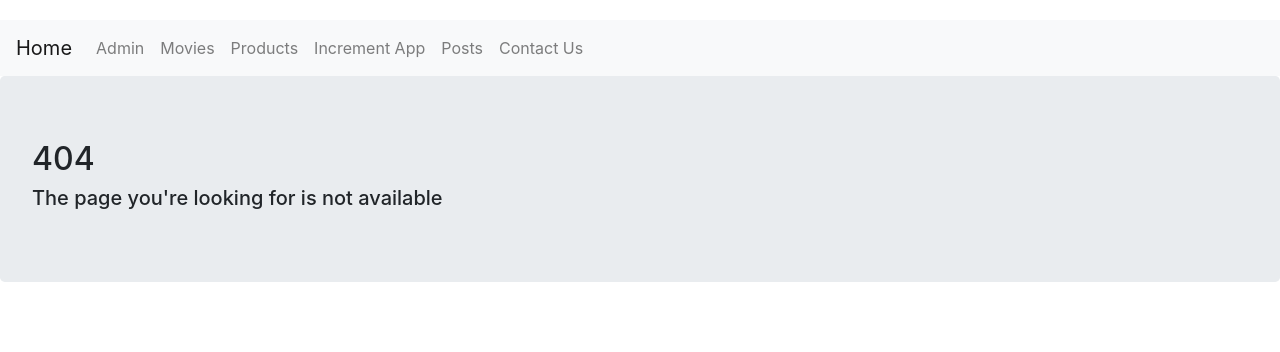
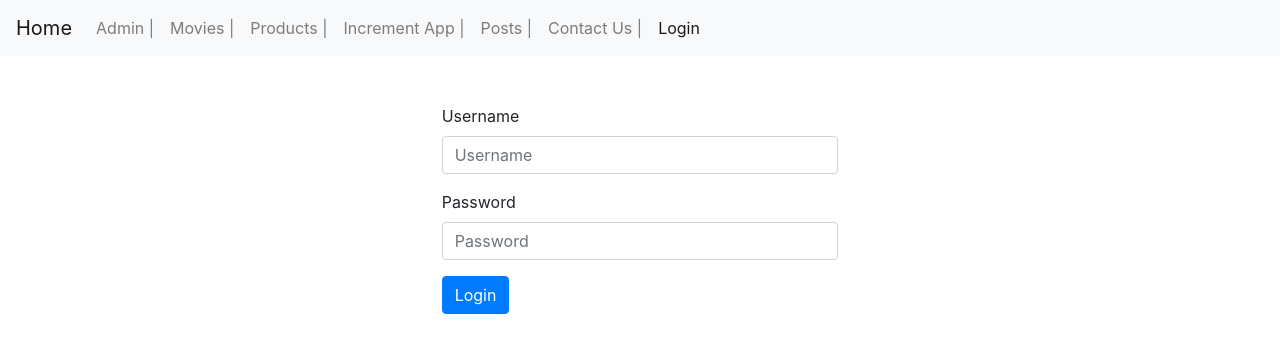
Before and after one commit to mdabutaleb/learning-react-js, a React (Create React App) app: page /login in a window 1280 px wide. Before the commit this address led to /404. Shown: the top 352 px of the page. Built offline with nearby package versions, Linux system fonts and the light colour scheme.

Commit message:
Understanding multiple input handle change in a form

```diff
--- a/src/App.js
+++ b/src/App.js
@@ -16,6 +16,7 @@ import NotFound from "./projectComponent/404";
 import Sidebar from "./projectComponent/admin/sidebar";
 import Dashboard from "./projectComponent/admin/dashboard";
 import MovieForm from "./projectComponent/movieForm";
+import Login from "./projectComponent/login";
 
 class App extends Component {
     constructor(props) {
@@ -29,6 +30,7 @@ class App extends Component {
             <div>
                 <Navbar/>
                 <Switch>
+                    <Route path="/login" component={Login}/>
                     <Route path="/admin" component={Dashboard}/>
                     <Route path="/products/:id" component={ProductDetails}/>
                     <Route path="/products" render={(props) => <Products {...props}/>}/>
--- a/src/index.css
+++ b/src/index.css
@@ -1,6 +1,6 @@
 body {
   margin: 0;
-  padding: 20px 0px 0px 0px;
+  padding: 0px 0px 0px 0px;
   font-family: -apple-system, BlinkMacSystemFont, 'Segoe UI', 'Roboto', 'Oxygen',
     'Ubuntu', 'Cantarell', 'Fira Sans', 'Droid Sans', 'Helvetica Neue',
     sans-serif;
@@ -12,3 +12,7 @@ code {
   font-family: source-code-pro, Menlo, Monaco, Consolas, 'Courier New',
     monospace;
 }
+
+.clickable{
+  cursor: pointer;
+}
--- /dev/null
+++ b/src/projectComponent/login.jsx
@@ -0,0 +1,55 @@
+import React, {Component} from 'react';
+
+class Login extends Component {
+
+    constructor(props) {
+        super(props);
+        this.state = {
+            account: {
+                username: '',
+                password: ''
+
+            }
+        }
+    }
+
+    handleSubmit = (e) => {
+        e.preventDefault();
+    }
+
+    handleChange = ({currentTarget: input}) => {
+        const account = {...this.state.account}
+        account[input.name] = input.value;
+        this.setState({account})
+    }
+
+    render() {
+        const {account} = this.state;
+        return (
+
+            <div className="col-md-4 offset-4 mt-5">
+                <form onSubmit={this.handleSubmit}>
+                    <div className="form-group">
+                        <label htmlFor="username">Username</label>
+                        <input className="form-control" id="username" placeholder="Username"
+                               value={account.username}
+                               name="username"
+                               onChange={this.handleChange}
+                        />
+                    </div>
+                    <div className="form-group">
+                        <label htmlFor="password">Password</label>
+                        <input type="password" className="form-control" id="password" placeholder="Password"
+                               value={account.password}
+                               name="password"
+                               onChange={this.handleChange}
+                        />
+                    </div>
+                    <button type="submit" className="btn btn-primary">Login</button>
+                </form>
+            </div>
+        );
+    }
+}
+
+export default Login;
--- a/src/projectComponent/navbar.jsx
+++ b/src/projectComponent/navbar.jsx
@@ -1,5 +1,5 @@
 import React, {Component} from 'react';
-import {Link} from "react-router-dom";
+import {Link, NavLink} from "react-router-dom";
 
 const Navbar = (props) => {
 
@@ -14,22 +14,25 @@ const Navbar = (props) => {
                 <div className="collapse navbar-collapse" id="navbarNav">
                     <ul className="navbar-nav">
                         <li className="nav-item">
-                            <Link className="nav-link" to="/admin">Admin</Link>
+                            <NavLink className="nav-link" to="/admin">Admin |</NavLink>
                         </li>
                         <li className="nav-item">
-                            <Link className="nav-link" to="/movies">Movies</Link>
+                            <NavLink className="nav-link" to="/movies">Movies |</NavLink>
                         </li>
                         <li className="nav-item">
-                            <Link className="nav-link" to="/products">Products</Link>
+                            <NavLink className="nav-link" to="/products">Products |</NavLink>
                         </li>
                         <li className="nav-item">
-                            <Link className="nav-link" to="/increment-app">Increment App</Link>
+                            <NavLink className="nav-link" to="/increment-app">Increment App  |</NavLink>
                         </li>
                         <li className="nav-item">
-                            <Link className="nav-link" to="/posts">Posts</Link>
+                            <NavLink className="nav-link" to="/posts">Posts |</NavLink>
                         </li>
                         <li className="nav-item">
-                            <Link className="nav-link" to="/contact-us">Contact Us</Link>
+                            <NavLink className="nav-link" to="/contact-us">Contact Us |</NavLink>
+                        </li>
+                        <li className="nav-item">
+                            <NavLink className="nav-link" to="/login">Login</NavLink>
                         </li>
 
                     </ul>
```
